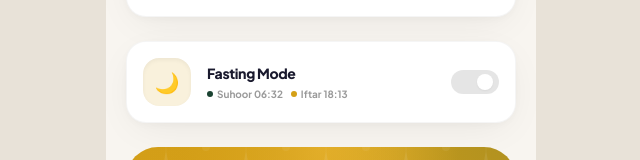
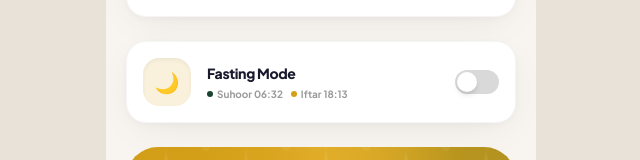
Before and after one commit to devvsakib/islamichub, a React (Vite) app: page / in a window 1280 px wide. Shown: the part 1016-1176 px from the top of the page, without its empty margins (319-959 px from the left). Built offline with nearby package versions, Linux system fonts and the light colour scheme; no server answers; a web font is replaced by a local one.

Commit message:
switch ui fix

```diff
--- a/src/components/ui/index.jsx
+++ b/src/components/ui/index.jsx
@@ -51,7 +51,7 @@ export function TabsContent({ value, children, className = '' }) {
 }
 
 // ──── SWITCH ────
-export function Switch({ checked, onCheckedChange, id, disabled }) {
+export function Switch({ checked, onCheckedChange, id, disabled, color = 'var(--color-primary)' }) {
   return (
     <SwitchPrimitive.Root
       checked={checked}
@@ -61,8 +61,8 @@ export function Switch({ checked, onCheckedChange, id, disabled }) {
       className={`relative inline-flex h-6 w-11 cursor-pointer rounded-full border-2 border-transparent
         transition-colors focus-visible:outline-none
         bg-black/15 dark:bg-white/15
-        data-[state=checked]:bg-[var(--color-primary)]
         disabled:opacity-50 disabled:cursor-not-allowed`}
+      style={{ backgroundColor: checked ? color : undefined }}
     >
       <SwitchPrimitive.Thumb
         className={`pointer-events-none inline-block h-5 w-5 rounded-full bg-white shadow-md
--- a/src/pages/Home.jsx
+++ b/src/pages/Home.jsx
@@ -20,6 +20,7 @@ import {
   scheduleFastingReminders,
   cancelAllNotifications,
 } from '@/utils/notifications';
+import { Switch } from '@/components/ui/index.jsx';
 
 const PRAYER_COLORS = {
   fajr: '#8B5CF6',
@@ -282,16 +283,11 @@ export default function Home({ settings, onSettingsNavigate }) {
               </div>
             </div>
           </div>
-          <button
-            onClick={toggleFasting}
-            className={`relative w-12 h-6 rounded-full transition-all duration-300 ${fastingOn ? 'bg-[var(--color-accent)] shadow-[var(--shadow-gold)]' : 'bg-black/10 dark:bg-white/10'
-              }`}
-          >
-            <motion.span
-              animate={{ x: fastingOn ? 24 : 2 }}
-              className="absolute top-1 w-4 h-4 rounded-full bg-white shadow-sm"
-            />
-          </button>
+          <Switch
+            checked={fastingOn}
+            onCheckedChange={toggleFasting}
+            color="var(--color-accent)"
+          />
         </motion.div>
 
         {/* Premium CTA Mesh */}
```
